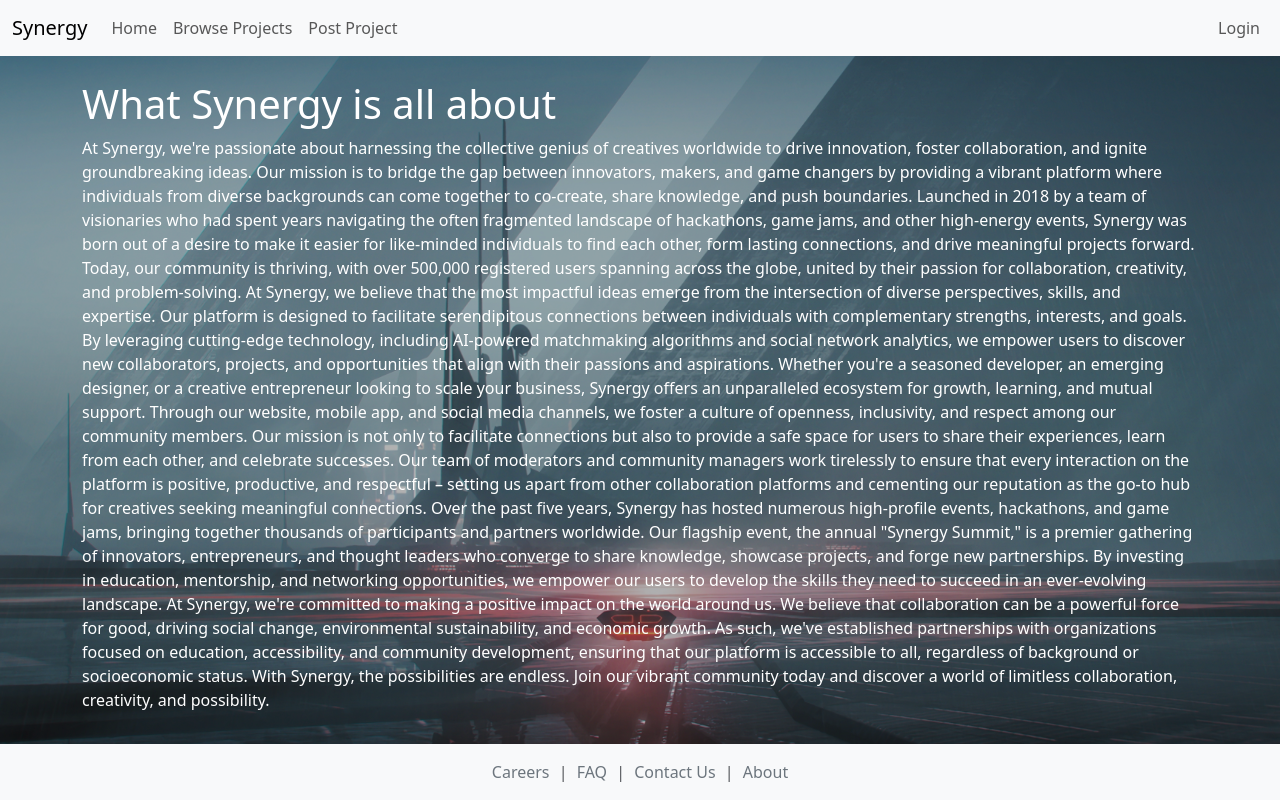
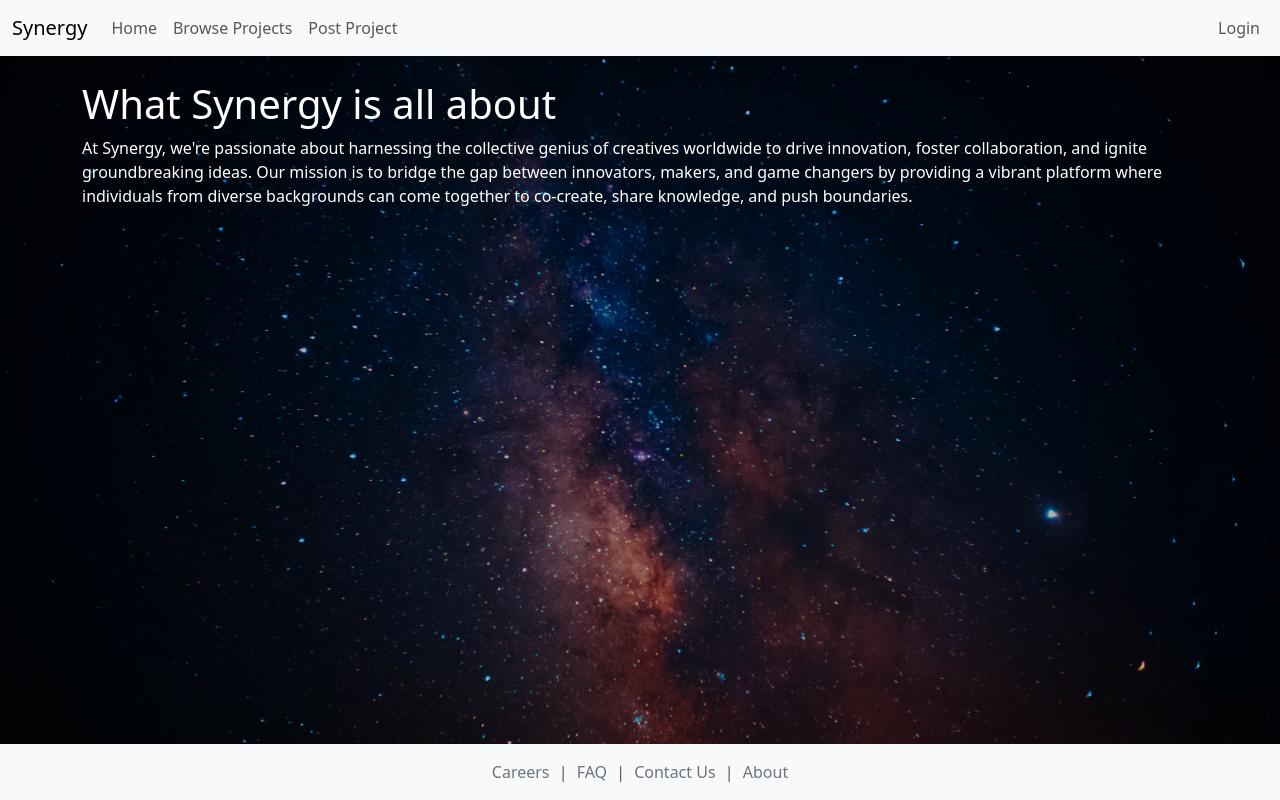
Before and after one commit to waltz47/Flask-Collab-Site, a Flask app: page /about in a window 1280 px wide. Run offline with Flask 3, Linux system fonts and the light colour scheme; parts of the project's set-up code (start-up, migrations or seed data) failed here and were passed over; some libraries are stand-ins or nearby versions.

Commit message:
updated stuff. mostly css

```diff
--- a/app.py
+++ b/app.py
@@ -98,11 +98,6 @@ def about():
         about_text = f.read()
     # Pass 'about_text' to the template
     return render_template('about.html', about_text=about_text)
-
-# Remove the existing registration route
-# @app.route('/register', methods=['GET', 'POST'])
-# def register():
-#     # ...existing code...
 
 @app.route('/login')
 def login():
@@ -299,30 +294,37 @@ def edit_project(project_id):
                     project.add_image(filename)
 
         # Get milestone data from form
-        milestone_ids = request.form.getlist('milestone_ids')
-        milestones_descriptions = request.form.getlist('milestone_descriptions')
-        milestones_deadlines = request.form.getlist('milestone_deadlines')
+        milestone_ids = request.form.getlist('milestone_ids[]')
+        milestones_descriptions = request.form.getlist('milestone_descriptions[]')
+        milestones_deadlines = request.form.getlist('milestone_deadlines[]')
+        milestones_completed = []
+        for idx in range(len(milestone_ids)):
+            completed_value = request.form.get(f'milestone_completed_{idx}', '0')
+            milestones_completed.append(completed_value)
 
         # Ensure all lists are of the same length
-        if not (len(milestone_ids) == len(milestones_descriptions) == len(milestones_deadlines)):
+        if not (len(milestone_ids) == len(milestones_descriptions) == len(milestones_deadlines) == len(milestones_completed)):
             flash("Mismatch in milestone data.", 'error')
             return render_template('edit_project.html', project=project)
 
-        # Update existing milestones
-        for m_id, desc, dl in zip(milestone_ids, milestones_descriptions, milestones_deadlines):
+        # Update existing milestones and add new ones
+        for m_id, desc, dl, comp in zip(milestone_ids, milestones_descriptions, milestones_deadlines, milestones_completed):
+            is_completed = comp == '1'
             if m_id:
                 # Update existing milestone
                 milestone = Milestone.query.get(int(m_id))
                 if milestone and milestone in project.milestones:
                     milestone.description = desc.strip()
-                    milestone.completed = request.form.get(f'milestone_completed_{m_id}') == 'on'
+                    milestone.deadline = datetime.strptime(dl, '%Y-%m-%d') if dl else None
+                    milestone.completed = is_completed
             else:
                 # Add new milestone
                 if desc.strip():
-                    new_milestone = Milestone(description=desc.strip())
-                    new_milestone.completed = request.form.get('milestone_completed_new') == 'on'
+                    new_milestone = Milestone(description=desc.strip(), project_id=project.id)
+                    new_milestone.deadline = datetime.strptime(dl, '%Y-%m-%d') if dl else None
+                    new_milestone.completed = is_completed
+                    db.session.add(new_milestone)
                     project.milestones.append(new_milestone)
-                    db.session.add(new_milestone)  # Ensure new milestone is added to the session
 
         # Remove milestones that were deleted in the form
         form_milestone_ids = [int(mid) for mid in milestone_ids if mid]
--- a/classes.py
+++ b/classes.py
@@ -37,6 +37,12 @@ class Milestone(db.Model):
     completed = db.Column(db.Boolean, default=False)
     completed_date = db.Column(db.DateTime, nullable=True)
     project_id = db.Column(db.String(64), db.ForeignKey('projects.id'), nullable=False)
+
+    def __init__(self, description, project_id, deadline=None, completed=False):
+        self.description = description
+        self.project_id = project_id
+        self.deadline = deadline
+        self.completed = completed
 
     def serialize(self):
         return {
--- a/static/about.txt
+++ b/static/about.txt
@@ -1,37 +1,4 @@
 At Synergy, we're passionate about harnessing the collective genius of creatives worldwide to drive innovation,
 foster collaboration, and ignite groundbreaking ideas. Our mission is to bridge the gap between innovators,
 makers, and game changers by providing a vibrant platform where individuals from diverse backgrounds can come
-together to co-create, share knowledge, and push boundaries. Launched in 2018 by a team of visionaries who had
-spent years navigating the often fragmented landscape of hackathons, game jams, and other high-energy events,
-Synergy was born out of a desire to make it easier for like-minded individuals to find each other, form lasting
-connections, and drive meaningful projects forward. Today, our community is thriving, with over 500,000 registered
-users spanning across the globe, united by their passion for collaboration, creativity, and problem-solving.
-
-At Synergy, we believe that the most impactful ideas emerge from the intersection of diverse perspectives, skills,
-and expertise. Our platform is designed to facilitate serendipitous connections between individuals with
-complementary strengths, interests, and goals. By leveraging cutting-edge technology, including AI-powered
-matchmaking algorithms and social network analytics, we empower users to discover new collaborators, projects, and
-opportunities that align with their passions and aspirations. Whether you're a seasoned developer, an emerging
-designer, or a creative entrepreneur looking to scale your business, Synergy offers an unparalleled ecosystem for
-growth, learning, and mutual support.
-
-Through our website, mobile app, and social media channels, we foster a culture of openness, inclusivity, and
-respect among our community members. Our mission is not only to facilitate connections but also to provide a safe
-space for users to share their experiences, learn from each other, and celebrate successes. Our team of moderators
-and community managers work tirelessly to ensure that every interaction on the platform is positive, productive,
-and respectful – setting us apart from other collaboration platforms and cementing our reputation as the go-to hub
-for creatives seeking meaningful connections.
-
-Over the past five years, Synergy has hosted numerous high-profile events, hackathons, and game jams, bringing
-together thousands of participants and partners worldwide. Our flagship event, the annual "Synergy Summit," is a
-premier gathering of innovators, entrepreneurs, and thought leaders who converge to share knowledge, showcase
-projects, and forge new partnerships. By investing in education, mentorship, and networking opportunities, we
-empower our users to develop the skills they need to succeed in an ever-evolving landscape.
-
-At Synergy, we're committed to making a positive impact on the world around us. We believe that collaboration can
-be a powerful force for good, driving social change, environmental sustainability, and economic growth. As such,
-we've established partnerships with organizations focused on education, accessibility, and community development,
-ensuring that our platform is accessible to all, regardless of background or socioeconomic status.
-
-With Synergy, the possibilities are endless. Join our vibrant community today and discover a world of limitless
-collaboration, creativity, and possibility.
+together to co-create, share knowledge, and push boundaries.
--- a/static/styles.css
+++ b/static/styles.css
@@ -3,7 +3,7 @@ html, body {
     height: 100%;
     margin: 0;
     padding: 0;
-    background: url('/static/others/cyberpunk_bg2.jpg') no-repeat center center fixed;
+    background: url('/static/others/bg3.jpg') no-repeat center center fixed;
     background-size: cover;
     background-color: rgba(0, 0, 0, 0.3); /* Increase transparency */
     background-blend-mode: darken; /* Blend the overlay with the background image */
```
Also changed, not shown: other parts of static/styles.css (+15 -16 lines), static/others/bg1.jpg (added), static/others/bg2.jpg (added), static/others/bg3.jpg (added), 1 other file.
